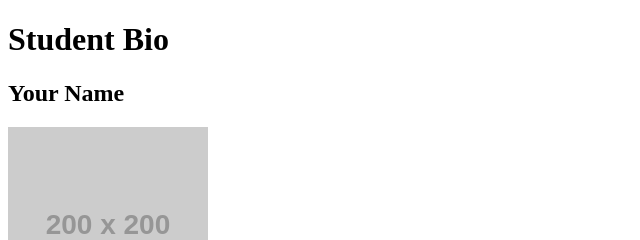
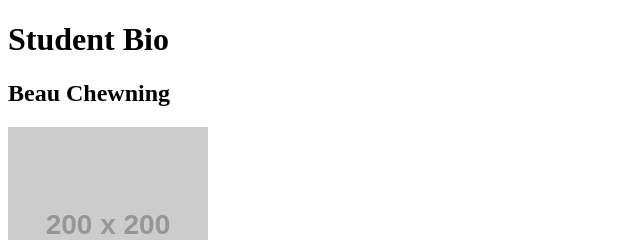
Before and after one commit to BeauChewning/first-day-repo, a plain HTML site: page index.html in a window 1280 px wide. Shown: the top 240 px of the page, 0-640 px from the left. Drawn offline with Linux system fonts and the light colour scheme; placeholder pictures from the web are drawn by us.

Commit message:
added name and fixed title

```diff
--- a/index.html
+++ b/index.html
@@ -4,13 +4,13 @@
     <meta charset="UTF-8">
     <meta http-equiv="X-UA-Compatible" content="IE=edge">
     <meta name="viewport" content="width=device-width, initial-scale=1.0">
-    <title>project</title>
+    <title>Studen Bio</title>
 </head>
 <body>
     <h1>
         Student Bio
     </h1>
-    <h2>Your Name</h2>
+    <h2>Beau Chewning</h2>
     <img src="https://via.placeholder.com/200" alt="placeholder image"/>
     <p>
         I am excited to learn full stack web development and look forward to where this class will take
```
